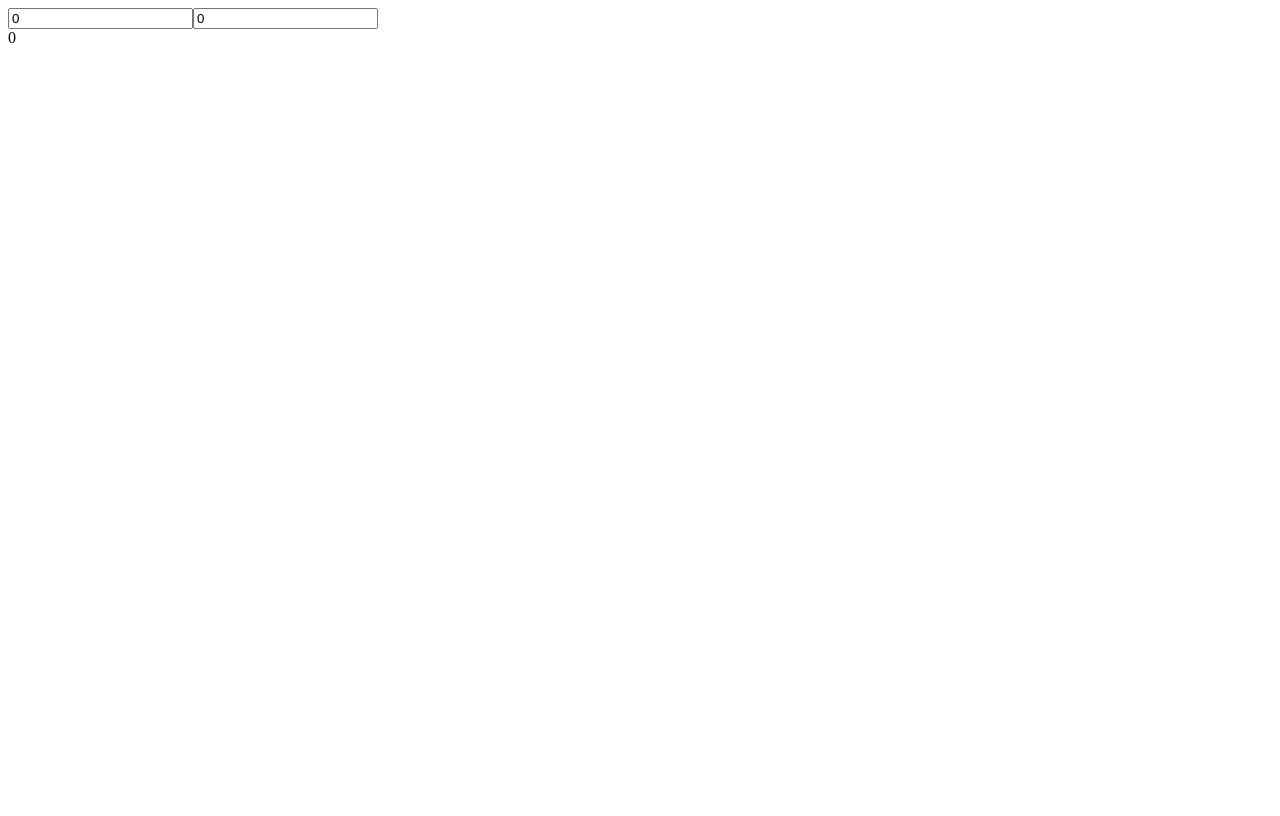
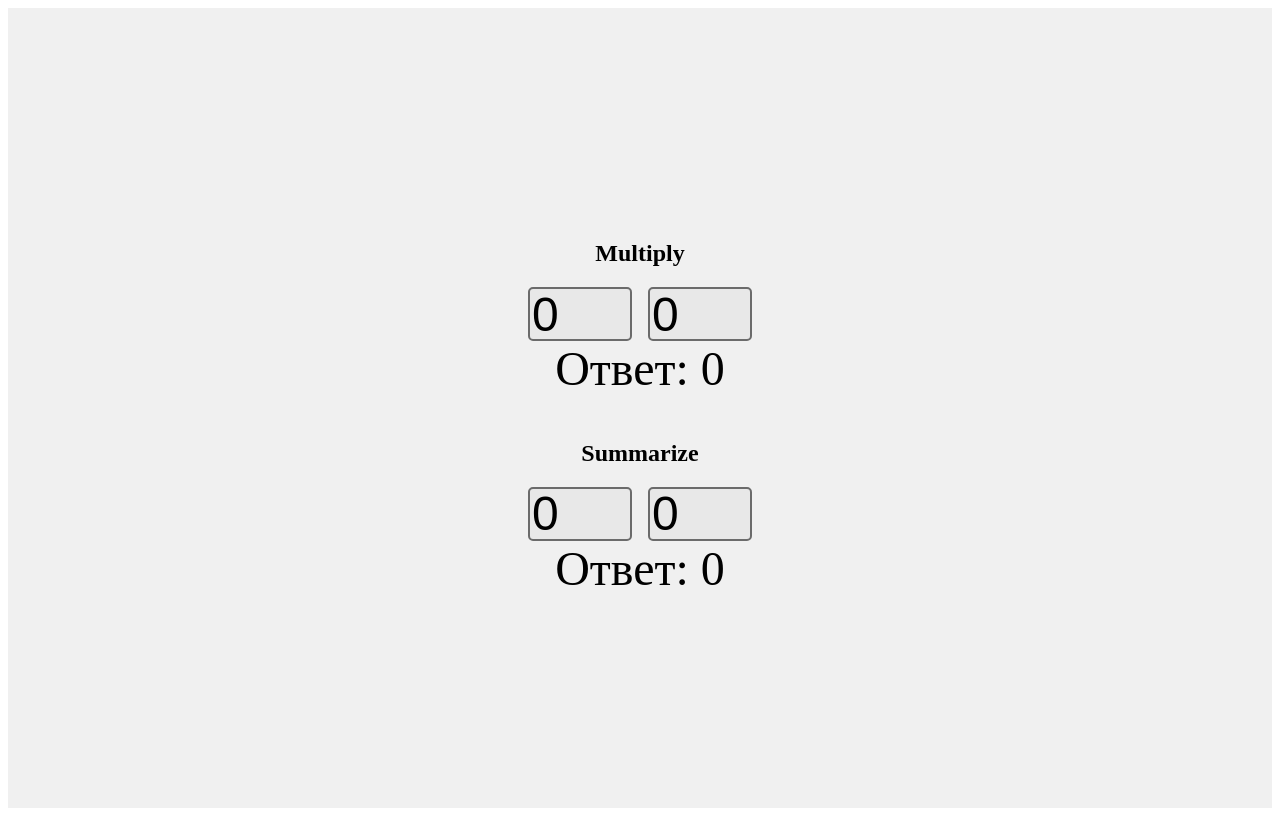
Before and after one commit to skibitskiy/webpack-typescript-config, a React app: page / in a window 1280 px wide. Built offline with nearby package versions, Linux system fonts and the light colour scheme; the HTML template or start-up script is replaced by a standard one.

Commit message:
Some fixes

```diff
--- a/src/App.tsx
+++ /dev/null
@@ -1,30 +0,0 @@
-import React, { useState } from 'react';
-
-function App() {
-    const [multipliers, setMultipliers] = useState([0, 0]);
-
-    const onChangeHandler = ({ target }) => {
-        const { index } = target.dataset;
-        const { value } = target;
-        const res = [...multipliers];
-        res[index] = value;
-        setMultipliers(res);
-    }
-
-    return (
-        <div className='app'>
-            <div>
-            {
-                multipliers.map((value, index) =>
-                    <input data-index={index} value={value} onChange={onChangeHandler}/>
-                )
-            }
-            </div>
-            <div className='answer'>
-                { multipliers.reduce((res, next) => res * next) }
-            </div>
-        </div>
-    )
-}
-
-export default App;
--- /dev/null
+++ b/src/components/App.tsx
@@ -0,0 +1,15 @@
+import React from 'react';
+import { StyledApp } from './styledApp.ts';
+import Operation from './Operation.tsx'
+import { multiply, sum } from '../helpers.ts';
+
+function App() {
+    return (
+        <StyledApp>
+            <Operation operation={multiply} title={'Multiply'}/>
+            <Operation operation={sum} title={'Summarize'}/>
+        </StyledApp>
+    )
+}
+
+export default App;
--- /dev/null
+++ b/src/components/Operation.tsx
@@ -0,0 +1,40 @@
+import React, { useState, useCallback } from 'react';
+import {
+    StyledUserInput,
+    StyledResult,
+    StyledOperation
+} from './styledApp.ts';
+
+function Operation({operation, title}: { operation: Function, title: string }) {
+    const [nums, setNums] = useState(['0', '0']);
+        const cleanNums: Array<number> = nums.map((num: string) => {
+            const res = parseInt(num);
+            return isNaN(res) ? 0 : res;
+        });
+        const result: number = operation(cleanNums);
+
+        const onChangeHandler = useCallback(({ target }) => {
+            const { index }: { index: number } = target.dataset;
+            const { value }: {value: string} = target;
+
+            setNums((state) => {
+                const res: Array<string> = [...state];
+                res[index] = value;
+                return res;
+            });
+        }, []);
+
+        return (
+            <StyledOperation onChange={onChangeHandler}>
+                <h2>{title}</h2>
+                <div>
+                    { nums.map((value, index) => <StyledUserInput data-index={index} value={value}/>) }
+                </div>
+                <StyledResult>
+                    Ответ: { isNaN(result) ? '--' : result }
+                </StyledResult>
+            </StyledOperation>
+        )
+}
+
+export default React.memo(Operation);
--- /dev/null
+++ b/src/components/styledApp.ts
@@ -0,0 +1,49 @@
+import styled from 'styled-components';
+
+const StyledApp = styled.div`
+    height: 100vh;
+
+    display: flex;
+    flex-direction: column;
+    justify-content: center;
+    align-items: center;
+
+    background-color: #f0f0f0;
+`;
+
+const StyledUserInput = styled.input`
+    height: 1em;
+    width: 2em;
+
+    font-size: 48px;
+
+    background-color: #e8e8e8;
+    border: 2px solid #6b6b6b;
+    border-radius: 5px;
+    outline: none;
+
+    & + & {
+        margin-left: 16px;
+    }
+`;
+
+const StyledResult = styled.div`
+    font-size: 48px;
+`;
+
+const StyledOperation = styled.div`
+    display: flex;
+    flex-direction: column;
+    align-items: center;
+
+    & + & {
+        margin-top: 24px;
+    }
+`;
+
+export {
+    StyledApp,
+    StyledUserInput,
+    StyledResult,
+    StyledOperation
+}
--- /dev/null
+++ b/src/helpers.ts
@@ -0,0 +1,12 @@
+function multiply(nums: Array<number>): number {
+    return nums.reduce((res, next) => res * next)
+}
+
+function sum(nums: Array<number>): number {
+    return nums.reduce((res, next) => res + next)
+}
+
+export {
+    multiply,
+    sum
+}
--- a/src/index.tsx
+++ b/src/index.tsx
@@ -1,7 +1,7 @@
 import React from 'react';
 import ReactDOM from 'react-dom';
 
-import App from './App.tsx';
+import App from './components/App.tsx';
 
 const root = document.getElementById('root');
 
```
